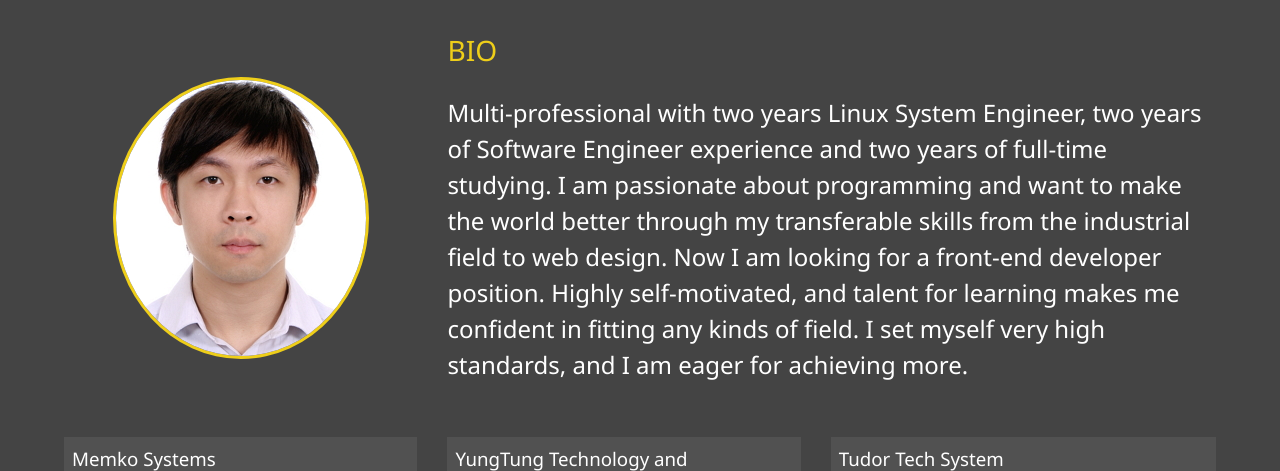
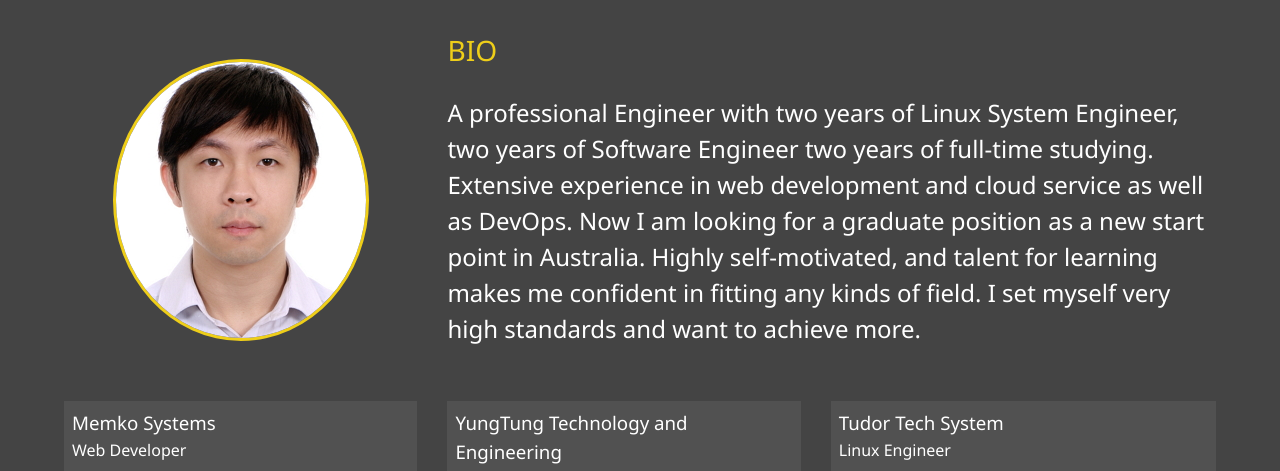
Before and after one commit to chrischutw/portfolio, a website: page dist/about.html in a window 1280 px wide. Shown: the part 253-724 px from the top of the page. Drawn offline with Linux system fonts and the light colour scheme.

Commit message:
change the content of about page

```diff
--- a/dist/about.html
+++ b/dist/about.html
@@ -50,11 +50,11 @@
             <img src="img/portrait.jpg" alt="Chris Chu" class="bio-image">
             <div class="bio">
                 <h3 class="text-secondary">BIO</h3>
-                <p>Multi-professional with two years Linux System Engineer, two years of Software Engineer experience and two
-                    years of full-time studying. I am passionate about programming and want to make the world better through
-                    my transferable skills from the industrial field to web design. Now I am looking for a front-end developer
-                    position. Highly self-motivated, and talent for learning makes me confident in fitting any kinds of field.
-                    I set myself very high standards, and I am eager for achieving more.</p>
+                <p>A professional Engineer with two years of Linux System Engineer, two years of Software Engineer two years
+                    of full-time studying. Extensive experience in web development and cloud service as well as DevOps. Now
+                    I am looking for a graduate position as a new start point in Australia. Highly self-motivated, and talent
+                    for learning makes me confident in fitting any kinds of field. I set myself very high standards and want
+                    to achieve more. </p>
             </div>
             <div class="job job-1">
                 <h3>Memko Systems</h3>
@@ -74,10 +74,10 @@
                 <ul>
                     <li>Design and maintain SCADA system(WebAccess) for EMS, including temperature, pressure(AD/DA) and integration
                         of AC/Light/Security systems</li>
-                    <li>Collect data through PLC by RS232/485/Modbus to EMS and provide customized functions such as light control
-                        and AC switch</li>
-                    <li>Design and maintain PLC/HMI control systems including Inverter/Servo motors and other electrical devices
-                        such as the valve and flow meter</li>
+                    <li>Collect data through PLC by RS232/485/Modbus to EMS and provide customized functions such as light
+                        control and AC switch</li>
+                    <li>Design and maintain PLC/HMI control systems including Inverter/Servo motors and other electrical
+                        devices such as the valve and flow meter</li>
                     <li>Handle other systems in our EMS project such as CCTV/Access control system</li>
                     <li>Develop new projects and liaise with vendors for control devices</li>
                     <span style="font-style: italic">
```
